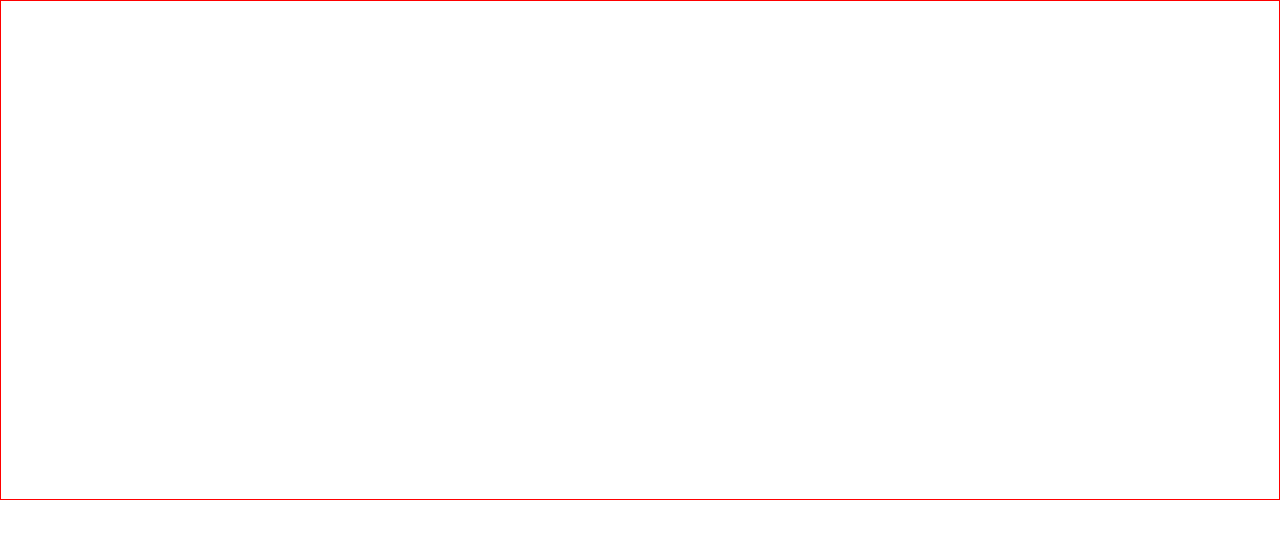
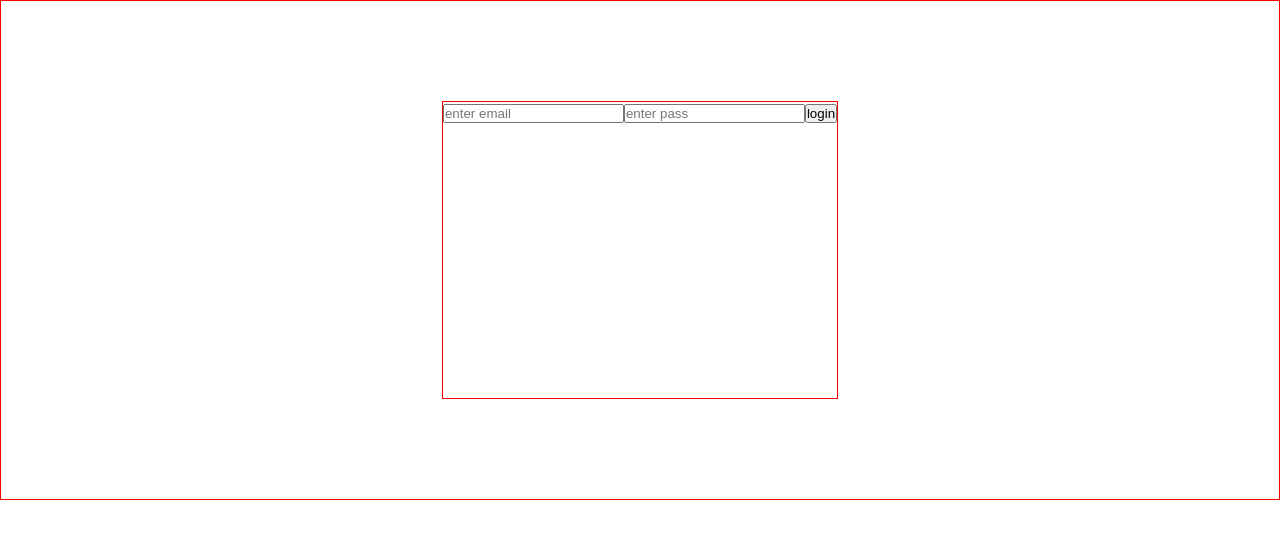
Before and after one commit to Yury-Odinson/todo-shka, a React (Create React App) app: page / in a window 1280 px wide. Shown: the top 538 px of the page. Built offline with nearby package versions, Linux system fonts and the light colour scheme.

Commit message:
feat: authorization

```diff
--- a/src/App.tsx
+++ b/src/App.tsx
@@ -1,7 +1,9 @@
+import { Auth } from "./components/Auth";
+
 function App() {
   return (
     <div className="wrapper">
-
+      <Auth />
     </div>
   );
 }
--- /dev/null
+++ b/src/components/Auth.tsx
@@ -0,0 +1,28 @@
+import { useState } from "react"
+import { authUser, saveTokens } from "../tools/authorization"
+import { AuthUser } from "../tools/types"
+
+export const Auth = () => {
+
+    const [email, setEmail] = useState<string>("")
+    const [password, setPassword] = useState<string>("")
+
+    const handlerLogin = async ({ email, password }: AuthUser) => {
+        const tokens = await authUser({ email, password })
+        saveTokens(tokens)
+    }
+
+    return (
+        <div className="auth-container">
+            <label>
+                <input type="text" placeholder="enter email" onChange={(e) => setEmail(e.target.value)} />
+            </label>
+            <label>
+                <input type="text" placeholder="enter pass" onChange={(e) => setPassword(e.target.value)} />
+            </label>
+            <label>
+                <button onClick={() => handlerLogin({ email, password })}>login</button>
+            </label>
+        </div>
+    )
+}
--- a/src/index.css
+++ b/src/index.css
@@ -27,7 +27,13 @@ code {
 
 .wrapper {
   margin: 0 auto;
+  display: flex;
   border: 1px solid red;
   max-width: 1440px;
   height: 500px;
 }
+
+.auth-container {
+  margin: 100px auto;
+  border: 1px solid red;
+}
--- /dev/null
+++ b/src/tools/authorization.ts
@@ -0,0 +1,23 @@
+import { AuthUser, NewTokens } from "./types";
+
+const userAuthURL = "https://studapi.teachmeskills.by/auth/jwt/create/"
+
+export let tokenRefresh = localStorage.getItem("tokenRefresh") || ""
+export let tokenAccess = localStorage.getItem("tokenAccess") || ""
+
+// get user tokens
+export const authUser = async (user: AuthUser) => {
+    const authURL = new URL(userAuthURL)
+    const response = await fetch(authURL, {
+        method: "POST",
+        body: JSON.stringify(user),
+        headers: { "Content-Type": "application/json" }
+    })
+    return await response.json()
+}
+
+// save tokens in the localStorage
+export const saveTokens = ({ access, refresh }: NewTokens) => {
+    localStorage.setItem("access", access)
+    localStorage.setItem("refresh", refresh)
+}
--- /dev/null
+++ b/src/tools/types.ts
@@ -0,0 +1,9 @@
+export type AuthUser = {
+    email: string,
+    password: string
+}
+
+export type NewTokens = {
+    access: string,
+    refresh: string
+}
```
